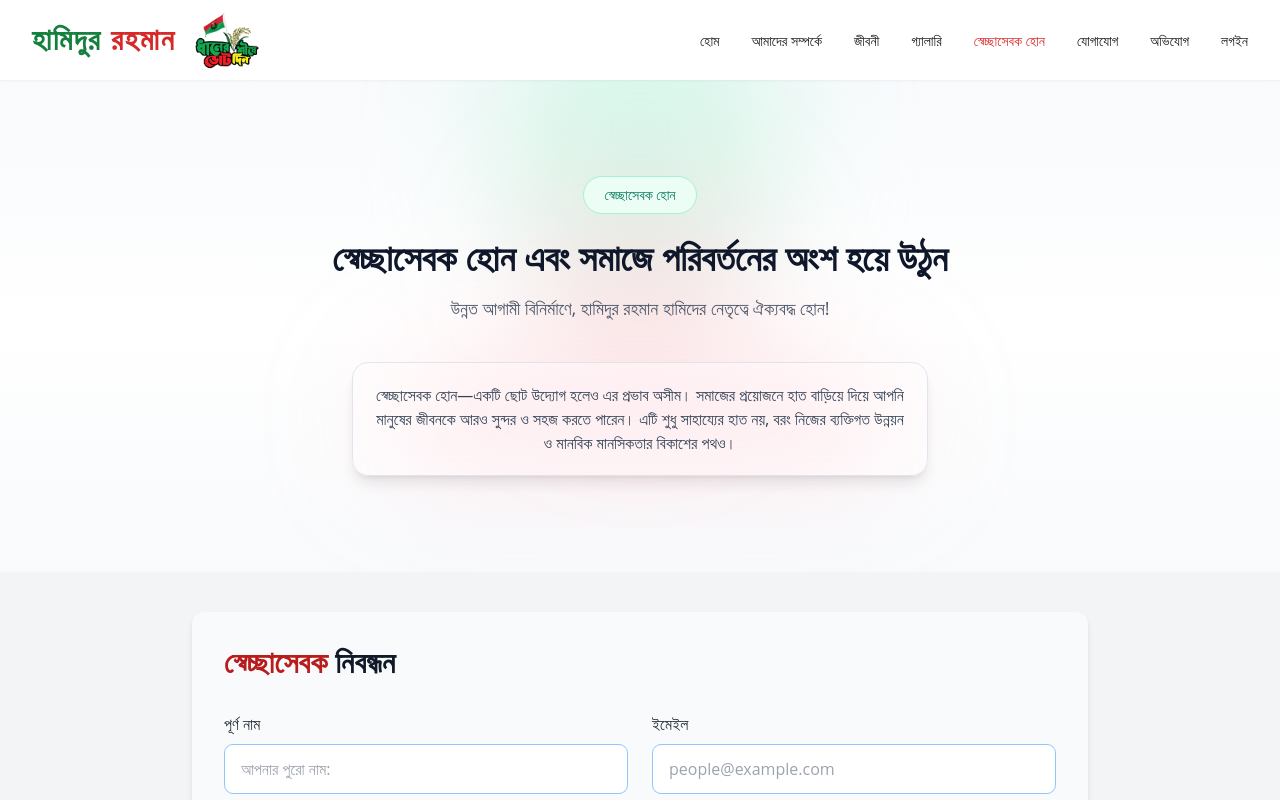
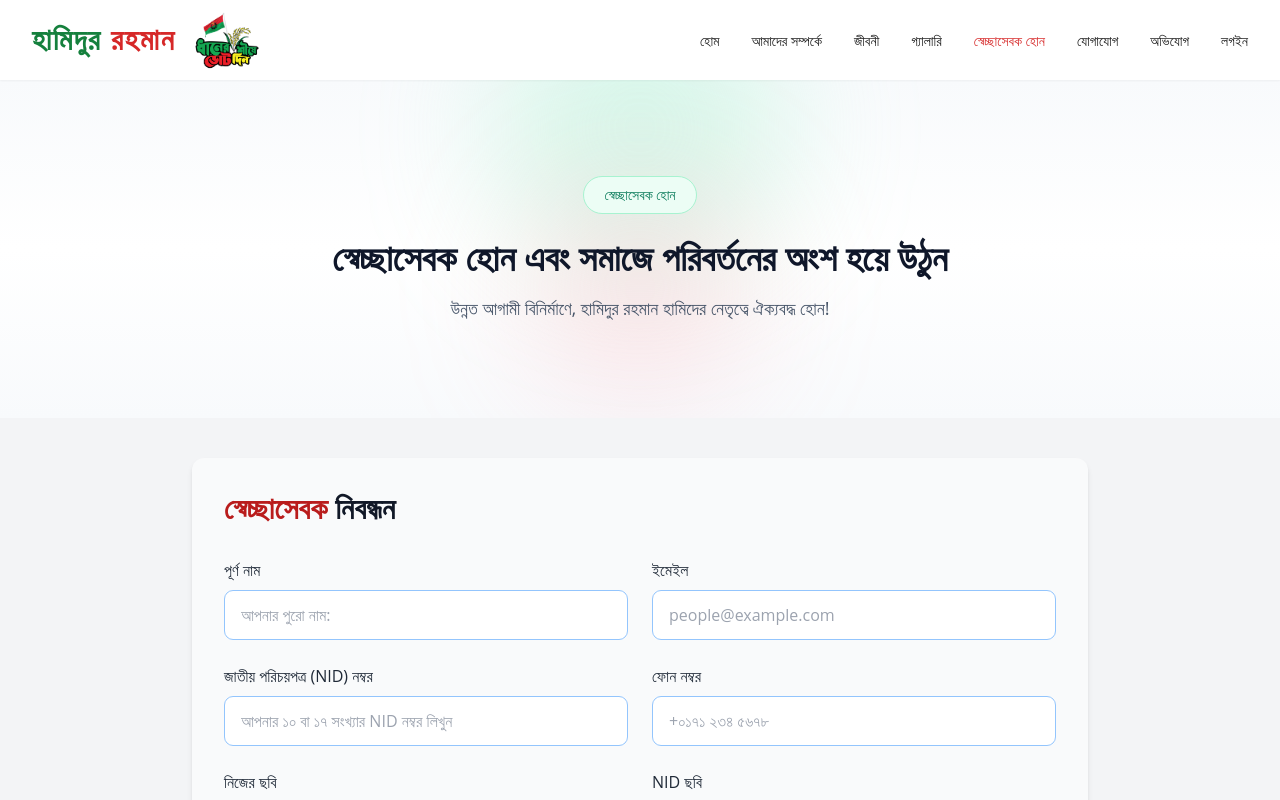
Before and after one commit to Mahii-11/political001, a React (Vite) app: page /volunteer/new in a window 1280 px wide. Shown: the top 800 px of the page. Built offline with nearby package versions, Linux system fonts and the light colour scheme; a web font is replaced by a local one.

Commit message:
delete one div

```diff
--- a/src/pages/Volunteer.jsx
+++ b/src/pages/Volunteer.jsx
@@ -84,22 +84,6 @@ export default function Volunteer() {
               উন্নত আগামী বিনির্মাণে, হামিদুর রহমান হামিদের নেতৃত্বে ঐক্যবদ্ধ
               হোন!
             </motion.p>
-
-            <motion.div
-              initial={{ opacity: 0, scale: 0.95 }}
-              whileInView={{ opacity: 1, scale: 1 }}
-              transition={{ delay: 0.2, duration: 0.5 }}
-              className="mt-10 mx-auto max-w-xl rounded-2xl border border-slate-200 bg-white/70 backdrop-blur-lg p-5 shadow-lg"
-            >
-              <div className="absolute inset-x-8 top-4 h-20 rounded-full bg-rose-300/30 blur-3xl" />
-
-              <p className="relative text-sm md:text-base text-slate-700">
-                স্বেচ্ছাসেবক হোন—একটি ছোট উদ্যোগ হলেও এর প্রভাব অসীম। সমাজের
-                প্রয়োজনে হাত বাড়িয়ে দিয়ে আপনি মানুষের জীবনকে আরও সুন্দর ও
-                সহজ করতে পারেন। এটি শুধু সাহায্যের হাত নয়, বরং নিজের ব্যক্তিগত
-                উন্নয়ন ও মানবিক মানসিকতার বিকাশের পথও।
-              </p>
-            </motion.div>
           </div>
         </section>
         <VolunteerForm />
@@ -378,7 +362,9 @@ export function VolunteerForm() {
         </div>
 
         <div className="mt-6">
-          <label className="block text-gray-800 font-medium mb-2">পাসওয়ার্ড</label>
+          <label className="block text-gray-800 font-medium mb-2">
+            পাসওয়ার্ড
+          </label>
           <input
             type="password"
             name="password"
@@ -403,9 +389,17 @@ export function VolunteerForm() {
           />
         </div>
 
-        <button type="submit" disabled={!isValid} className={`mt-8 w-full ${ isValid ? "bg-red-600 hover:bg-red-700" : "bg-gray-400 cursor-not-allowed" } text-white font-semibold py-4 rounded-lg transition`} >
-        আবেদন জমা দিন
-      </button>
+        <button
+          type="submit"
+          disabled={!isValid}
+          className={`mt-8 w-full ${
+            isValid
+              ? "bg-red-600 hover:bg-red-700"
+              : "bg-gray-400 cursor-not-allowed"
+          } text-white font-semibold py-4 rounded-lg transition`}
+        >
+          আবেদন জমা দিন
+        </button>
       </Form>
     </div>
   );
```
